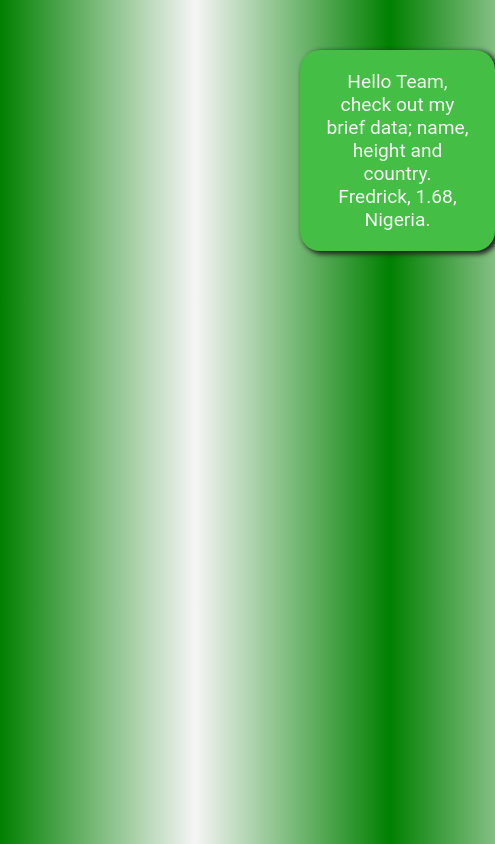
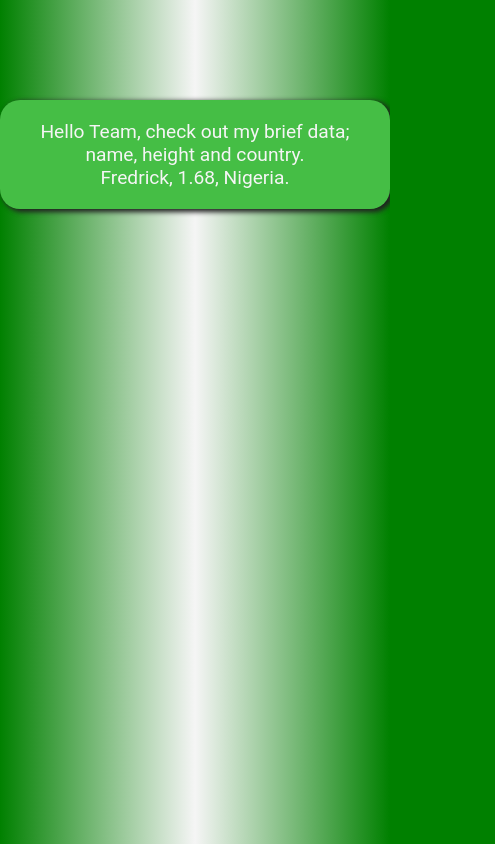
Before and after one commit to Anigbo/zurijstask, a plain HTML site: page index.html in a window 390 px wide. Shown: the whole page, 495 px wide, since content can reach past the window. Drawn offline with Linux system fonts and the light colour scheme.

Commit message:
Create style.css
I added css media query for responsiveness

```diff
--- a/style.css
+++ b/style.css
@@ -24,3 +24,17 @@ main {
     box-sizing: border-box;
     box-shadow: 3px 2px 5px 1px RGB(32, 32, 32);
 }
+
+@media  (max-width: 600px) {
+    body {
+        width: 100%;
+
+    }
+    main {
+        display: grid;
+        grid-template-columns: auto;
+        margin: auto;
+        margin-top: 100px;
+        width: 100%;
+    }
+}
```
